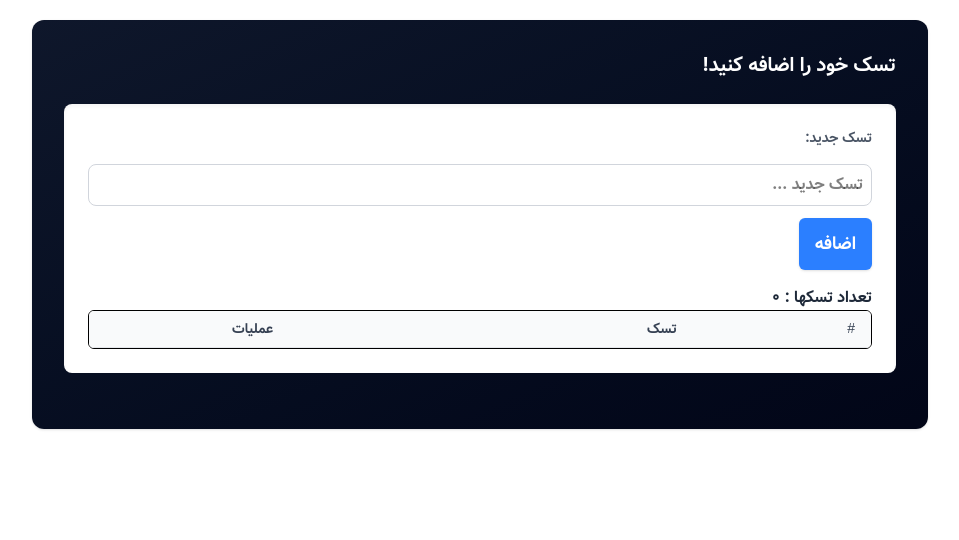
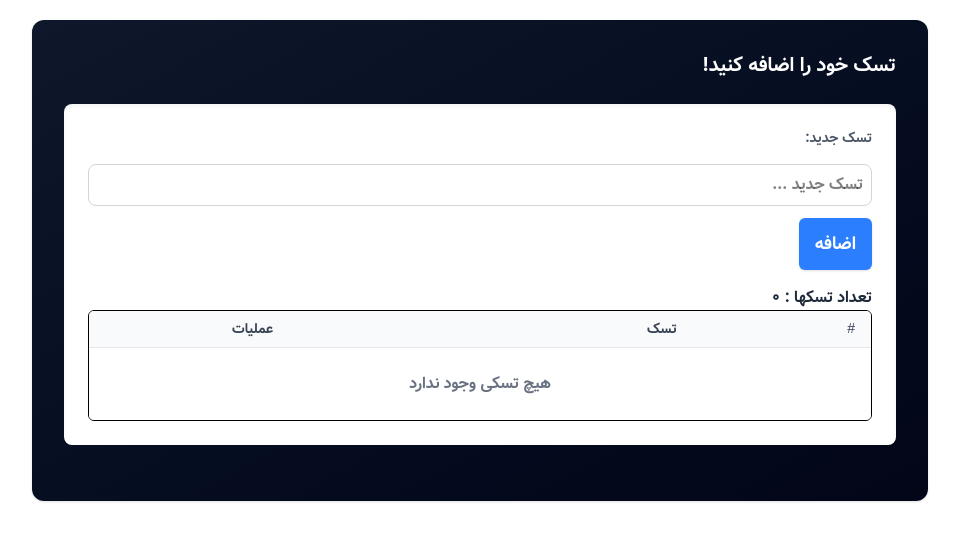
Before and after one commit to frau-azadeh/mini-crm, a Next.js app: page /task in a window 1280 px wide. Shown: the top 540 px of the page, without its empty margins (288-1247 px from the left). Built offline with nearby package versions, Linux system fonts and the light colour scheme.

Commit message:
add nothing task

```diff
--- a/src/app/components/task/ListTaskTable.tsx
+++ b/src/app/components/task/ListTaskTable.tsx
@@ -28,7 +28,13 @@ const ListTaskTable:React.FC<ListTaskTableProps> = ({tasks}) => {
 {task.text}</td>
               </tr>
             ))}
-
+{tasks.length === 0 &&(
+  <tr>
+    <td colSpan={3} className='text-center text-gray-500 px-4 py-6'>
+        <p>هیچ تسکی وجود ندارد</p>
+    </td>
+  </tr>
+)}
           </tbody>
         </table>
       </div>
```
